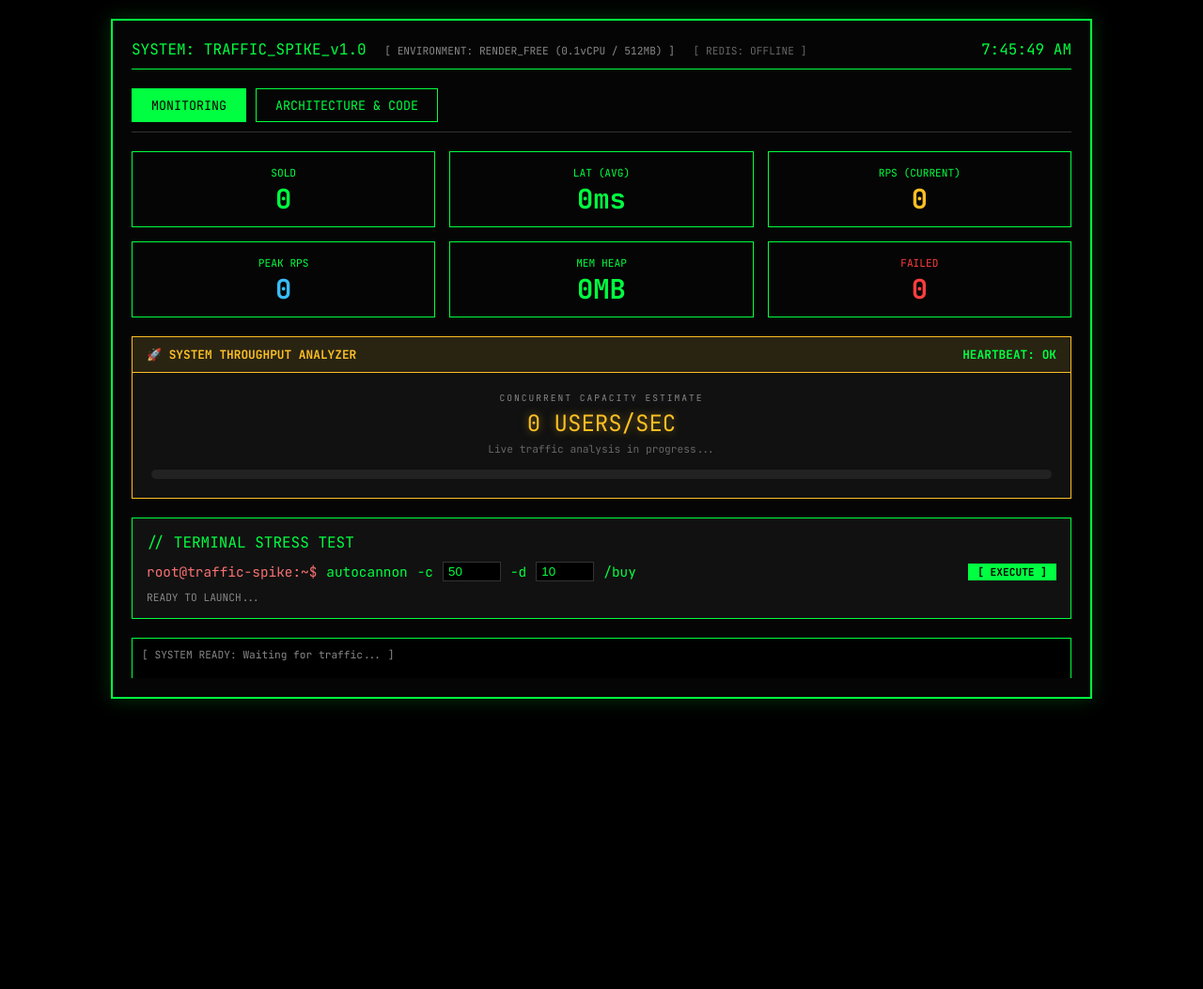
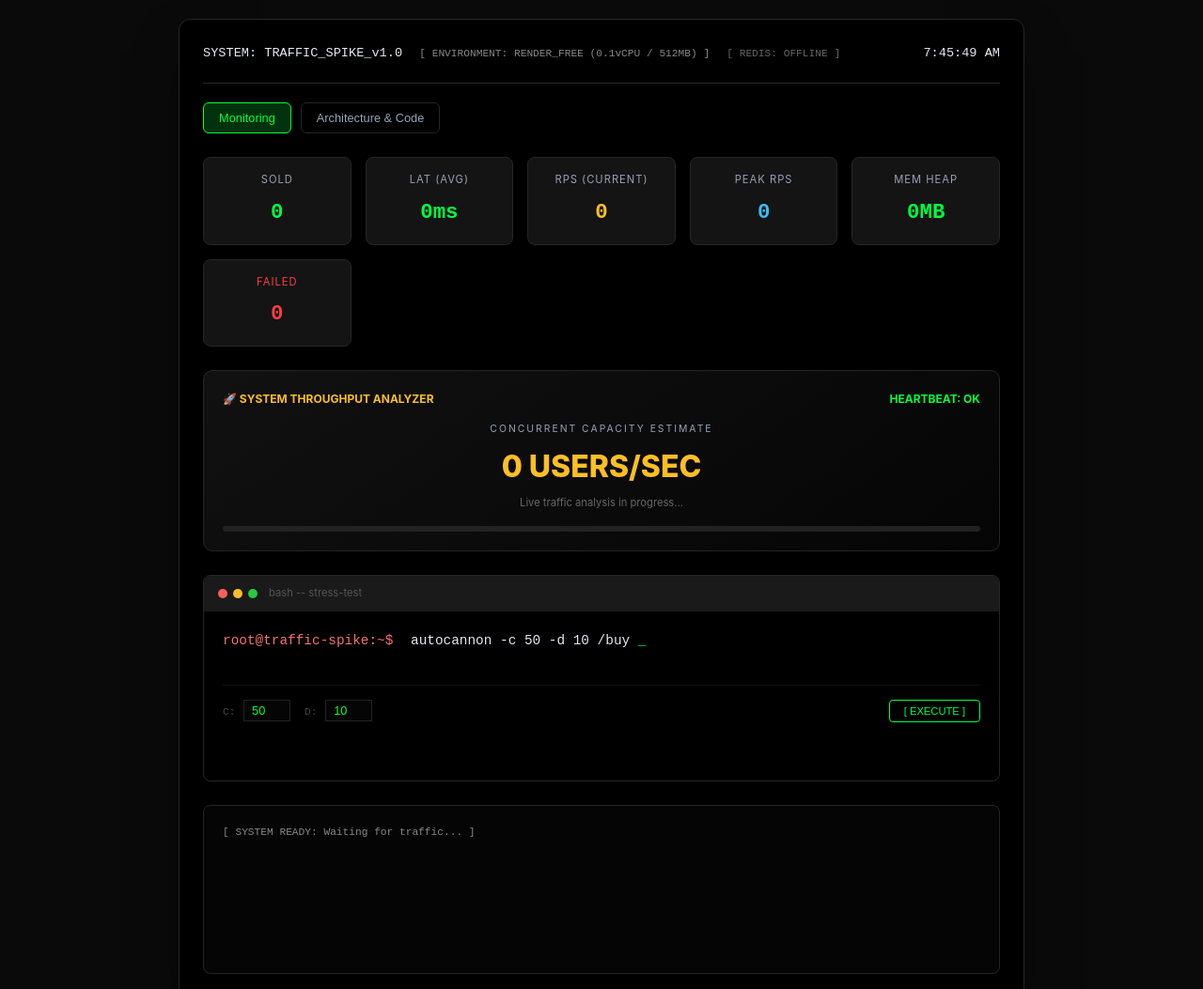
Before and after one commit to RLnofell/Traffic-Spike, a website: page public/index.html in a window 1280 px wide. Shown: the top 1053 px of the page at 94% size. Before the commit the page ends 840 px from the top, so only its background shows below. Drawn offline with Linux system fonts and the light colour scheme; no server answers.

Commit message:
change UI

```diff
--- a/public/index.html
+++ b/public/index.html
@@ -71,19 +71,35 @@
             </div>
 
 
-            <div style="background: #111; padding: 15px; border: 1px solid #00ff41; text-align: left; margin-bottom: 20px;">
-                <div style="color: #00ff41; margin-bottom: 10px;">// TERMINAL STRESS TEST</div>
-                <div style="display: flex; align-items: center; gap: 10px; font-size: 0.9rem;">
-                    <span style="color: #f87171;">root@traffic-spike:~$</span>
-                    <span>autocannon</span>
-                    <span>-c</span>
-                    <input type="number" id="inputC" value="50" style="width: 50px; background: #000; color: #00ff41; border: 1px solid #333; padding: 2px 5px;">
-                    <span>-d</span>
-                    <input type="number" id="inputD" value="10" style="width: 50px; background: #000; color: #00ff41; border: 1px solid #333; padding: 2px 5px;">
-                    <span>/buy</span>
-                    <button class="buy-btn" id="stressBtn" onclick="runWebAutocannon()" style="padding: 2px 10px; font-size: 0.7rem; margin-left: auto;">[ EXECUTE ]</button>
+            <!-- INTERACTIVE TERMINAL -->
+            <div class="terminal-window">
+                <div class="terminal-header">
+                    <div class="terminal-dots">
+                        <span class="dot red"></span>
+                        <span class="dot yellow"></span>
+                        <span class="dot green"></span>
+                    </div>
+                    <span class="terminal-title">bash -- stress-test</span>
                 </div>
-                <div id="testProgress" style="margin-top: 10px; font-size: 0.7rem; color: #888;">READY TO LAUNCH...</div>
+                <div class="terminal-body" id="terminalBody">
+                    <div class="terminal-line">
+                        <span class="prompt">root@traffic-spike:~$</span>
+                        <span id="terminalCommand">autocannon -c 50 -d 10 /buy</span>
+                        <span class="cursor">_</span>
+                    </div>
+                    <div id="terminalOutput" class="terminal-output"></div>
+                    <div class="terminal-controls">
+                        <div class="input-group">
+                            <label>C:</label>
+                            <input type="number" id="inputC" value="50">
+                        </div>
+                        <div class="input-group">
+                            <label>D:</label>
+                            <input type="number" id="inputD" value="10">
+                        </div>
+                        <button class="terminal-btn" id="stressBtn">[ EXECUTE ]</button>
+                    </div>
+                </div>
             </div>
 
             <div class="log-container" id="activityFeed">
--- a/public/script.js
+++ b/public/script.js
@@ -24,23 +24,36 @@ function updateClock() {
 }
 
 // Stress Test Execution
+// Terminal UI Interaction
 async function runWebAutocannon() {
     if (isRunningTest) return;
 
-    const c = parseInt(document.getElementById('inputC').value) || 10;
-    const d = parseInt(document.getElementById('inputD').value) || 5;
+    const c = parseInt(document.getElementById('inputC').value) || 50;
+    const d = parseInt(document.getElementById('inputD').value) || 10;
+    const outputEl = document.getElementById('terminalOutput');
+    const cmdEl = document.getElementById('terminalCommand');
 
     isRunningTest = true;
-    if (testProgressEl) testProgressEl.innerText = `ATTACKING... ${d}s REMAINING (${c} CONNECTIONS)`;
+    outputEl.innerHTML = `<div>[ INITIALIZING STRESS TEST... ]</div>`;
+
+    // Simulate Terminal Output
+    setTimeout(() => {
+        outputEl.innerHTML += `<div>> Spawning ${c} parallel workers...</div>`;
+    }, 500);
+    setTimeout(() => {
+        outputEl.innerHTML += `<div>> Target: http://localhost:${window.location.port || 10000}/buy</div>`;
+    }, 1000);
 
     const startTime = Date.now();
     const endTime = startTime + (d * 1000);
 
-    for (let i = 0; i < c; i++) {
+    const maxWorkers = Math.min(c, 50);
+    for (let i = 0; i < maxWorkers; i++) {
         const worker = async () => {
             while (Date.now() < endTime && isRunningTest) {
                 try {
                     await fetch('/buy', { method: 'POST' });
+                    await new Promise(r => setTimeout(r, 5));
                 } catch (e) { }
             }
         };
@@ -49,12 +62,18 @@ async function runWebAutocannon() {
 
     const timer = setInterval(() => {
         const remaining = Math.max(0, Math.ceil((endTime - Date.now()) / 1000));
-        if (testProgressEl) testProgressEl.innerText = `ATTACKING... ${remaining}s REMAINING (${c} CONNECTIONS)`;
+
+        if (remaining % 2 === 0) {
+            outputEl.innerHTML += `<div>[ RUNNING ] ${remaining}s left...</div>`;
+            outputEl.scrollTop = outputEl.scrollHeight;
+        }
 
         if (remaining <= 0) {
             clearInterval(timer);
             isRunningTest = false;
-            if (testProgressEl) testProgressEl.innerText = '[ SYSTEM READY: Waiting for traffic... ]';
+            outputEl.innerHTML += `<div style="color: #00ff41">TEST COMPLETED. CHECK LOGS ABOVE.</div>`;
+            outputEl.innerHTML += `<div>[ SYSTEM READY: Waiting for traffic... ]</div>`;
+            outputEl.scrollTop = outputEl.scrollHeight;
         }
     }, 1000);
 }
@@ -67,19 +86,18 @@ async function fetchStatus() {
         const data = await res.json();
 
         // Update Stats
-        if (ticketEl) ticketEl.innerText = data.ticketsSold;
+        if (ticketEl) ticketEl.innerText = data.ticketsSold.toLocaleString();
         if (latencyEl) latencyEl.innerText = data.avgLatencyMs + "ms";
         if (currentRPSEl) currentRPSEl.innerText = data.currentRPS;
         if (peakRPSEl) peakRPSEl.innerText = data.peakRPS;
         if (memEl) memEl.innerText = data.system.memory;
         if (failedEl) failedEl.innerText = data.failedRequests;
 
-        // Redis Status
+        // Redis Status Indicator
         if (redisStatusEl) {
             const isConnected = data.system.redis === 'CONNECTED';
             redisStatusEl.innerText = `[ REDIS: ${data.system.redis} ]`;
             redisStatusEl.style.color = isConnected ? '#00ff41' : '#ff4141';
-            redisStatusEl.style.textShadow = isConnected ? '0 0 10px #00ff41' : 'none';
         }
 
         // Capacity Analyzer
@@ -91,10 +109,10 @@ async function fetchStatus() {
         if (perfBarEl) perfBarEl.style.width = percentage + "%";
 
         if (currentRPS > 0) {
-            if (perfTimeEl) perfTimeEl.innerText = `Handling: ${currentRPS} RPS. Peak: ${data.peakRPS}. Redis Sync: Active.`;
+            if (perfTimeEl) perfTimeEl.innerText = `Analyzing: ${currentRPS} RPS. Peak: ${data.peakRPS}. Redis Sync: Active.`;
         }
 
-        // Logs
+        // Update Activity Feed
         if (activityFeedEl && data.logs) {
             activityFeedEl.innerHTML = '';
             [...data.logs].reverse().forEach(log => {
@@ -110,12 +128,10 @@ async function fetchStatus() {
             });
         }
 
-    } catch (e) {
-        console.error("FETCH_ERROR:", e);
-    }
+    } catch (e) { }
 }
 
-// Navigation
+// Helper: Tab Switching
 window.showTab = function(tabId, event) {
     document.querySelectorAll('.tab-content').forEach(tab => tab.classList.remove('active'));
     document.querySelectorAll('.tab-btn').forEach(btn => btn.classList.remove('active'));
@@ -123,10 +139,12 @@ window.showTab = function(tabId, event) {
     event.currentTarget.classList.add('active');
 }
 
-// Init
+// Global Initialization
 setInterval(fetchStatus, 1000);
 setInterval(updateClock, 1000);
 fetchStatus();
 updateClock();
 
-if (stressBtn) stressBtn.onclick = runWebAutocannon;
+if (stressBtn) {
+    stressBtn.onclick = runWebAutocannon;
+}
--- a/public/style.css
+++ b/public/style.css
@@ -1,194 +1,294 @@
-@import url('https://fonts.googleapis.com/css2?family=JetBrains+Mono:wght@400;700&display=swap');
+/* Custom Scrollbar */
+::-webkit-scrollbar {
+    width: 6px;
+}
+
+::-webkit-scrollbar-track {
+    background: #050505;
+}
+
+::-webkit-scrollbar-thumb {
+    background: #222;
+    border-radius: 10px;
+}
+
+::-webkit-scrollbar-thumb:hover {
+    background: var(--primary);
+}
+
+:root {
+    --bg-color: #0a0a0a;
+    --card-bg: #141414;
+    --primary: #00ff41;
+    --primary-glow: rgba(0, 255, 65, 0.2);
+    --secondary: #fbbf24;
+    --danger: #f87171;
+    --text-main: #e2e8f0;
+    --text-dim: #94a3b8;
+    --border: #262626;
+}
+
+* {
+    box-sizing: border-box;
+    margin: 0;
+    padding: 0;
+}
 
 body {
-    background-color: #000;
-    color: #00ff41;
-    font-family: 'JetBrains Mono', monospace;
-    margin: 0;
+    background-color: var(--bg-color);
+    color: var(--text-main);
+    font-family: 'Inter', -apple-system, BlinkMacSystemFont, sans-serif;
+    line-height: 1.6;
     padding: 20px;
     display: flex;
-    flex-direction: column;
-    align-items: center;
-    height: 100vh;
-    overflow: hidden;
+    justify-content: center;
 }
 
 .terminal-container {
+    max-width: 900px;
     width: 100%;
-    max-width: 1000px;
-    border: 2px solid #00ff41;
-    padding: 20px;
-    background: #050505;
-    box-shadow: 0 0 20px rgba(0, 255, 65, 0.2);
-    height: 85vh;
-    display: flex;
-    flex-direction: column;
+    background: #000;
+    border: 1px solid var(--border);
+    border-radius: 12px;
+    padding: 25px;
+    box-shadow: 0 25px 50px -12px rgba(0, 0, 0, 0.5);
 }
 
-/* Tab System */
+/* Header */
+.header {
+    display: flex;
+    justify-content: space-between;
+    align-items: center;
+    padding-bottom: 20px;
+    border-bottom: 1px solid var(--border);
+    margin-bottom: 20px;
+    font-family: 'Courier New', monospace;
+    font-size: 0.85rem;
+}
+
+/* Tabs */
 .tabs {
     display: flex;
     gap: 10px;
-    margin-bottom: 20px;
-    border-bottom: 1px solid #333;
-    padding-bottom: 10px;
+    margin-bottom: 25px;
 }
+
 .tab-btn {
     background: transparent;
-    color: #00ff41;
-    border: 1px solid #00ff41;
-    padding: 8px 20px;
+    border: 1px solid var(--border);
+    color: var(--text-dim);
+    padding: 8px 16px;
+    border-radius: 6px;
     cursor: pointer;
-    font-family: inherit;
-    text-transform: uppercase;
+    font-size: 0.8rem;
+    transition: all 0.2s ease;
 }
+
 .tab-btn.active {
-    background: #00ff41;
-    color: #000;
+    border-color: var(--primary);
+    color: var(--primary);
+    background: var(--primary-glow);
 }
 
 .tab-content {
     display: none;
-    flex: 1;
-    overflow-y: auto;
 }
+
 .tab-content.active {
     display: block;
 }
 
-/* Architecture Styles */
-.tech-card {
-    border: 1px solid #333;
-    padding: 15px;
-    margin-bottom: 20px;
-    background: #0a0a0a;
-}
-.tech-title {
-    color: #fff;
-    font-size: 1.1rem;
-    margin-bottom: 10px;
-    display: flex;
-    align-items: center;
-}
-.tech-title::before {
-    content: "> ";
-}
-.code-block {
-    background: #000;
-    color: #38bdf8;
-    padding: 10px;
-    border-left: 3px solid #38bdf8;
-    font-size: 0.85rem;
-    white-space: pre-wrap;
-    margin: 10px 0;
-}
-.workflow-step {
-    margin-left: 20px;
-    border-left: 1px dashed #00ff41;
-    padding-left: 15px;
-    margin-bottom: 10px;
+/* Stats Grid */
+.stats-grid {
+    display: grid;
+    grid-template-columns: repeat(auto-fit, minmax(130px, 1fr));
+    gap: 15px;
+    margin-bottom: 25px;
 }
 
-/* Monitor Styles */
-.header { border-bottom: 1px solid #00ff41; padding-bottom: 10px; margin-bottom: 20px; display: flex; justify-content: space-between; }
-.stats-grid { display: grid; grid-template-columns: repeat(3, 1fr); gap: 15px; margin-bottom: 20px; }
-.stat-card { border: 1px solid #00ff41; padding: 10px; text-align: center; }
-.stat-value { font-size: 1.8rem; font-weight: bold; display: block; }
-.stat-label { font-size: 0.7rem; text-transform: uppercase; }
-.buy-area { text-align: center; margin: 20px 0; padding: 20px; border: 1px dashed #00ff41; }
-.buy-btn { background: #00ff41; color: #000; border: none; padding: 12px 30px; font-family: inherit; font-weight: bold; cursor: pointer; }
-.log-container { height: 250px; overflow-y: auto; border: 1px solid #00ff41; background: #000; }
-table { width: 100%; border-collapse: collapse; font-size: 0.8rem; }
-th { text-align: left; border-bottom: 1px solid #00ff41; padding: 5px; }
-td { padding: 3px 5px; }
-.status-200 { color: #00ff41; }
-.status-error { color: #ff3e3e; }
-.cursor { display: inline-block; width: 8px; height: 15px; background: #00ff41; animation: blink 1s step-end infinite; }
-@keyframes blink { 50% { opacity: 0; } }
-
-/* Custom Scrollbar for Terminal look */
-::-webkit-scrollbar {
-    width: 6px;
-}
-::-webkit-scrollbar-track {
-    background: #000;
-}
-::-webkit-scrollbar-thumb {
-    background: #00ff41;
-    border-radius: 10px;
-}
-::-webkit-scrollbar-thumb:hover {
-    background: #fff;
+.stat-card {
+    background: var(--card-bg);
+    border: 1px solid var(--border);
+    padding: 15px;
+    border-radius: 8px;
+    text-align: center;
 }
 
-/* Hide Spinners (up/down arrows) in number inputs */
-input::-webkit-outer-spin-button,
-input::-webkit-inner-spin-button {
-  -webkit-appearance: none;
-  margin: 0;
-}
-input[type=number] {
-  -moz-appearance: textfield;
+.stat-label {
+    display: block;
+    font-size: 0.7rem;
+    color: var(--text-dim);
+    text-transform: uppercase;
+    letter-spacing: 1px;
+    margin-bottom: 8px;
 }
 
-/* Performance Lab Styles */
+.stat-value {
+    font-size: 1.4rem;
+    font-weight: 700;
+    color: var(--primary);
+    font-family: 'Courier New', monospace;
+}
+
+/* Lab Section */
 .performance-lab {
-    background: #111;
-    border: 1px solid #fbbf24;
-    margin-bottom: 20px;
+    background: linear-gradient(145deg, #111, #050505);
+    border: 1px solid var(--border);
+    border-radius: 10px;
+    padding: 20px;
+    margin-bottom: 25px;
 }
+
 .lab-header {
-    background: rgba(251, 191, 36, 0.1);
-    padding: 10px 15px;
     display: flex;
     justify-content: space-between;
-    align-items: center;
-    border-bottom: 1px solid #fbbf24;
-    font-size: 0.8rem;
+    margin-bottom: 15px;
+    font-size: 0.75rem;
     font-weight: bold;
 }
-.lab-body {
-    padding: 20px;
-    display: flex;
-    flex-direction: column;
-    gap: 15px;
-}
+
 .score-display {
     text-align: center;
+    margin-bottom: 15px;
 }
+
 .score-title {
-    font-size: 0.6rem;
-    color: #888;
+    font-size: 0.65rem;
+    color: var(--text-dim);
     letter-spacing: 2px;
 }
+
 .score-grade {
-    font-size: 1.5rem;
-    color: #fbbf24;
+    font-size: 2rem;
+    font-weight: 800;
+    color: var(--secondary);
     margin: 5px 0;
-    text-shadow: 0 0 10px rgba(251, 191, 36, 0.5);
 }
+
 .score-sub {
     font-size: 0.7rem;
     color: #666;
 }
+
 .score-progress {
-    height: 10px;
+    height: 6px;
     background: #222;
-    border-radius: 5px;
+    border-radius: 3px;
     overflow: hidden;
 }
+
 .progress-bar {
     height: 100%;
-    background: linear-gradient(90deg, #fbbf24, #f59e0b);
-    transition: width 1.5s cubic-bezier(0.19, 1, 0.22, 1);
-    box-shadow: 0 0 10px #fbbf24;
+    background: var(--primary);
+    box-shadow: 0 0 10px var(--primary);
+    transition: width 0.5s ease;
 }
 
-@keyframes pulse {
-    0% { opacity: 1; }
-    50% { opacity: 0.5; }
-    100% { opacity: 1; }
+/* Interactive Terminal Window */
+.terminal-window {
+    background: #000;
+    border: 1px solid var(--border);
+    border-radius: 8px;
+    overflow: hidden;
+    margin-bottom: 25px;
 }
-.loading-pulse {
-    animation: pulse 1s infinite;
+
+.terminal-header {
+    background: #1a1a1a;
+    padding: 10px 15px;
+    display: flex;
+    align-items: center;
+    gap: 12px;
 }
+
+.terminal-dots { display: flex; gap: 6px; }
+.dot { width: 10px; height: 10px; border-radius: 50%; }
+.red { background: #ff5f56; }
+.yellow { background: #ffbd2e; }
+.green { background: #27c93f; }
+.terminal-title { color: #555; font-size: 0.7rem; }
+
+.terminal-body {
+    padding: 20px;
+    font-family: 'Courier New', monospace;
+    font-size: 0.9rem;
+    min-height: 180px;
+}
+
+.prompt { color: var(--danger); margin-right: 10px; }
+.cursor { animation: blink 1s infinite; color: var(--primary); }
+@keyframes blink { 0%, 100% { opacity: 1; } 50% { opacity: 0; } }
+
+.terminal-output {
+    margin-top: 15px;
+    color: #888;
+    font-size: 0.75rem;
+    max-height: 120px;
+    overflow-y: auto;
+    border-left: 1px solid #111;
+    padding-left: 10px;
+}
+
+.terminal-controls {
+    margin-top: 20px;
+    display: flex;
+    align-items: center;
+    gap: 15px;
+    padding-top: 15px;
+    border-top: 1px solid #111;
+}
+
+.input-group label { font-size: 0.7rem; color: #444; }
+.input-group input {
+    width: 50px;
+    background: #050505;
+    border: 1px solid #222;
+    color: var(--primary);
+    padding: 3px 8px;
+    font-size: 0.8rem;
+    appearance: textfield; /* Firefox */
+}
+
+/* Hide spin buttons for Chrome, Safari, Edge, Opera */
+.input-group input::-webkit-outer-spin-button,
+.input-group input::-webkit-inner-spin-button {
+    -webkit-appearance: none;
+    margin: 0;
+}
+
+.terminal-btn {
+    margin-left: auto;
+    background: transparent;
+    border: 1px solid var(--primary);
+    color: var(--primary);
+    padding: 5px 15px;
+    cursor: pointer;
+    font-size: 0.7rem;
+    border-radius: 4px;
+}
+
+.terminal-btn:hover { background: var(--primary); color: #000; }
+
+/* Log Container */
+.log-container {
+    background: #050505;
+    border: 1px solid var(--border);
+    border-radius: 8px;
+    padding: 10px;
+    height: 180px;
+    overflow-y: auto;
+    font-family: 'Courier New', monospace;
+}
+
+/* Architecture Cards */
+.tech-card {
+    background: var(--card-bg);
+    border: 1px solid var(--border);
+    padding: 20px;
+    border-radius: 10px;
+    margin-bottom: 15px;
+}
+
+.tech-title { color: var(--secondary); font-size: 0.9rem; margin-bottom: 10px; font-weight: bold; }
+.code-block { background: #000; padding: 15px; border-radius: 5px; color: #888; font-family: monospace; font-size: 0.8rem; margin-top: 10px; }
+.workflow-step { margin: 10px 0; font-size: 0.85rem; color: #aaa; }
```
